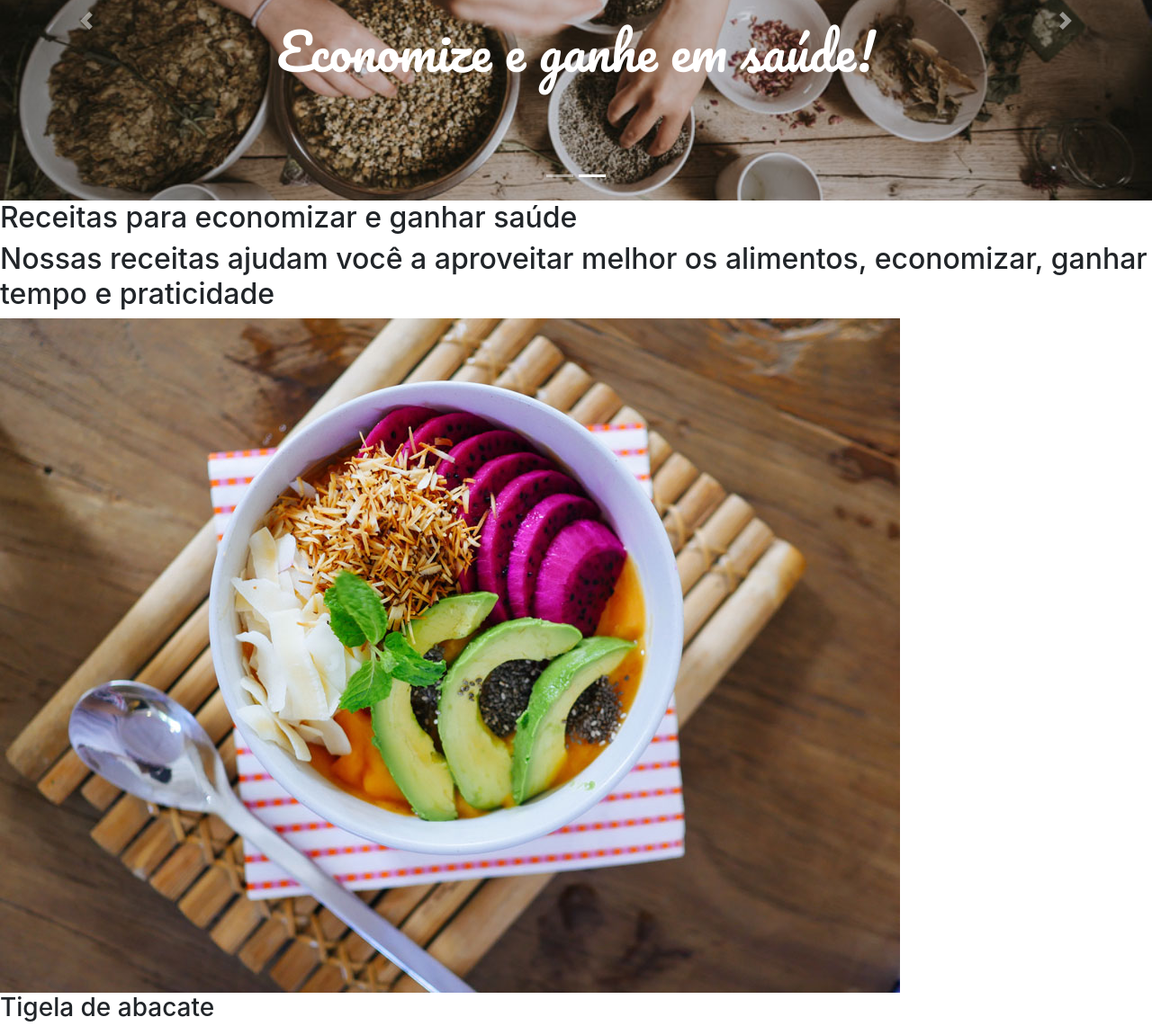
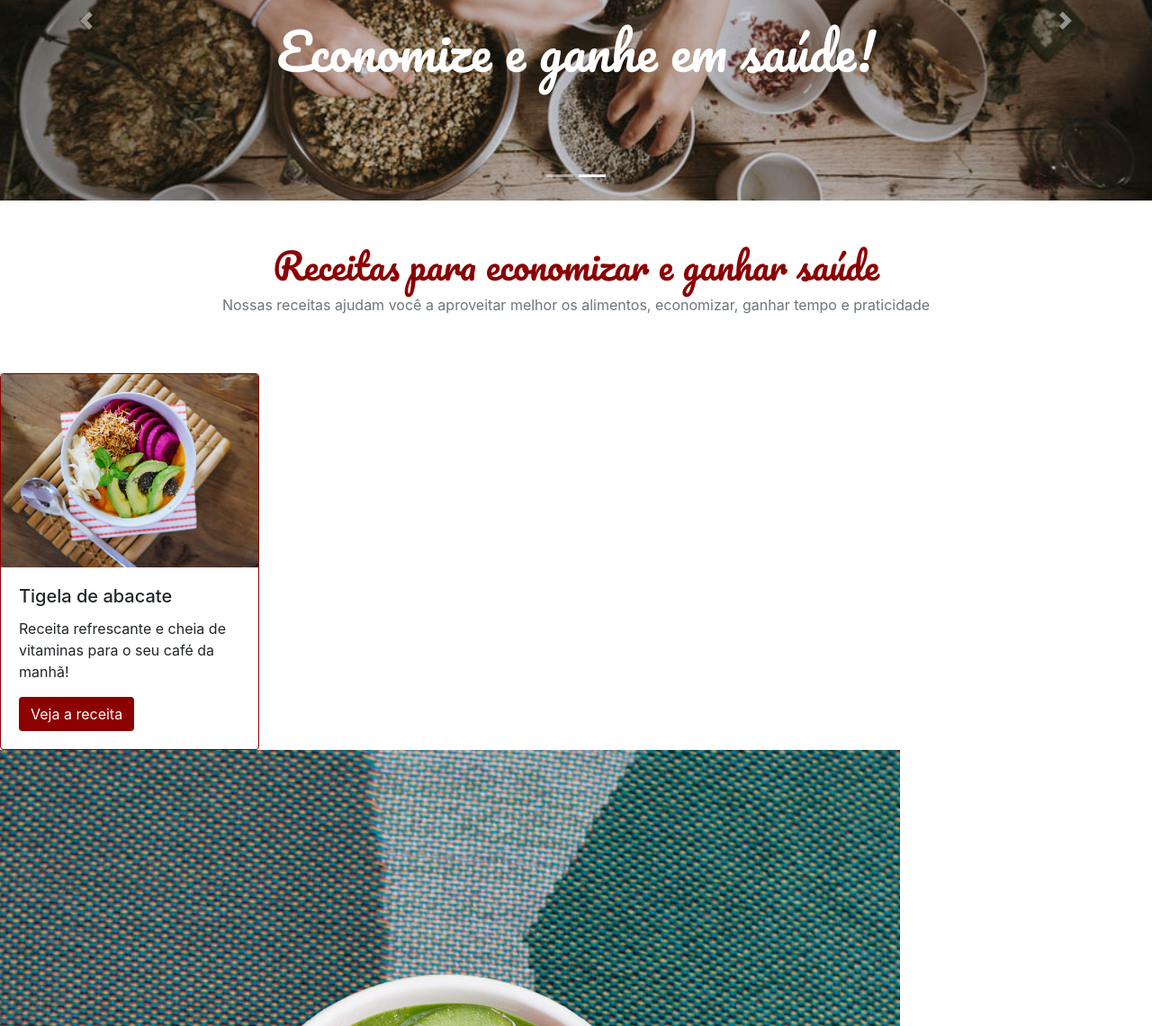
Before and after one commit to nicario/bootstrap4, a plain HTML site: page index.html in a window 1280 px wide. Shown: the part 177-1318 px from the top of the page at 90% size. Drawn offline with nearby package versions, Linux system fonts and the light colour scheme; a web font is replaced by a local one.

Commit message:
Arrumando título e subtitulo da seção 2

```diff
--- a/index.html
+++ b/index.html
@@ -58,12 +58,17 @@
       </a>
     </div>
   </div>
-  <h2>Receitas para economizar e ganhar saúde</h2>
-  <h2>Nossas receitas ajudam você a aproveitar melhor os alimentos, economizar, ganhar tempo e praticidade</h2>
+  <h1 class="text-center fonte-titulo cor-especial pt-5">Receitas para economizar e ganhar saúde</h1>
+  <p class="text-center text-secondary pb-5">Nossas receitas ajudam você a aproveitar melhor os alimentos, economizar, ganhar tempo e praticidade</p>
 
-  <img src="src/img/receita-abacate.jpg" alt="tigela com salada de abacate, vista superior">
-  <h3>Tigela de abacate</h3>
-  <p>Receita refrescante e cheia de vitaminas para o seu café da manhã!</p>
+  <div class="card borda-cor-especial" style="width: 18rem;">
+    <img src="src/img/receita-abacate.jpg" class="card-img-top" alt="tigela com salada de abacate, vista superior">
+    <div class="card-body">
+      <h5 class="card-title">Tigela de abacate</h5>
+      <p class="card-text">Receita refrescante e cheia de vitaminas para o seu café da manhã!</p>
+      <a href="#" class="btn botao-cor-especial">Veja a receita</a>
+    </div>
+  </div>
 
   <img src="src/img/receita-kiwi.jpg" alt="tigela de mingau com kiwi, vista superior">
   <h3>Salada de kiwi</h3>
--- a/src/style.css
+++ b/src/style.css
@@ -13,3 +13,16 @@
     font-family: 'Elsie Swash Caps', cursive;
     font-family: 'Pacifico', cursive;
 }
+
+.cor-especial {
+    color: darkred;
+}
+
+.botao-cor-especial {
+    background-color: darkred;
+    color: white;
+}
+
+.borda-cor-especial {
+    border-color: darkred;
+}
```
